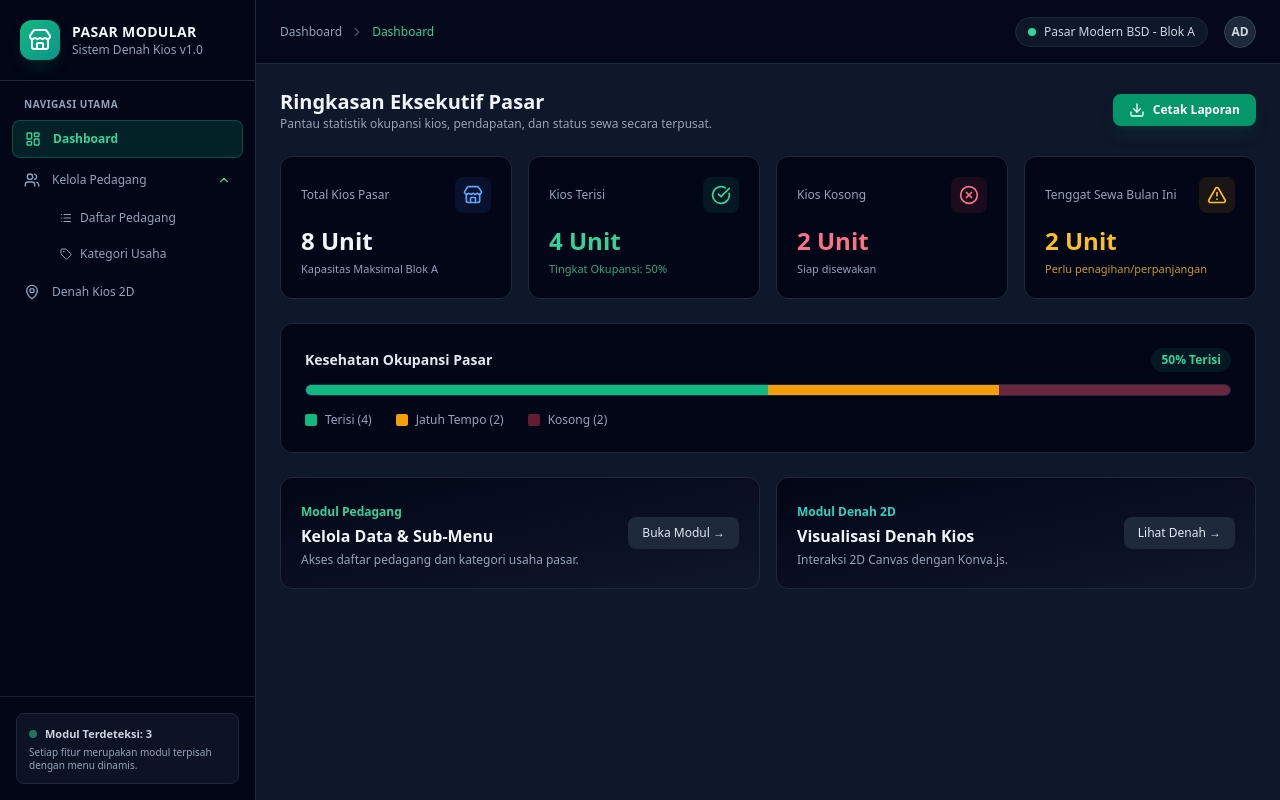
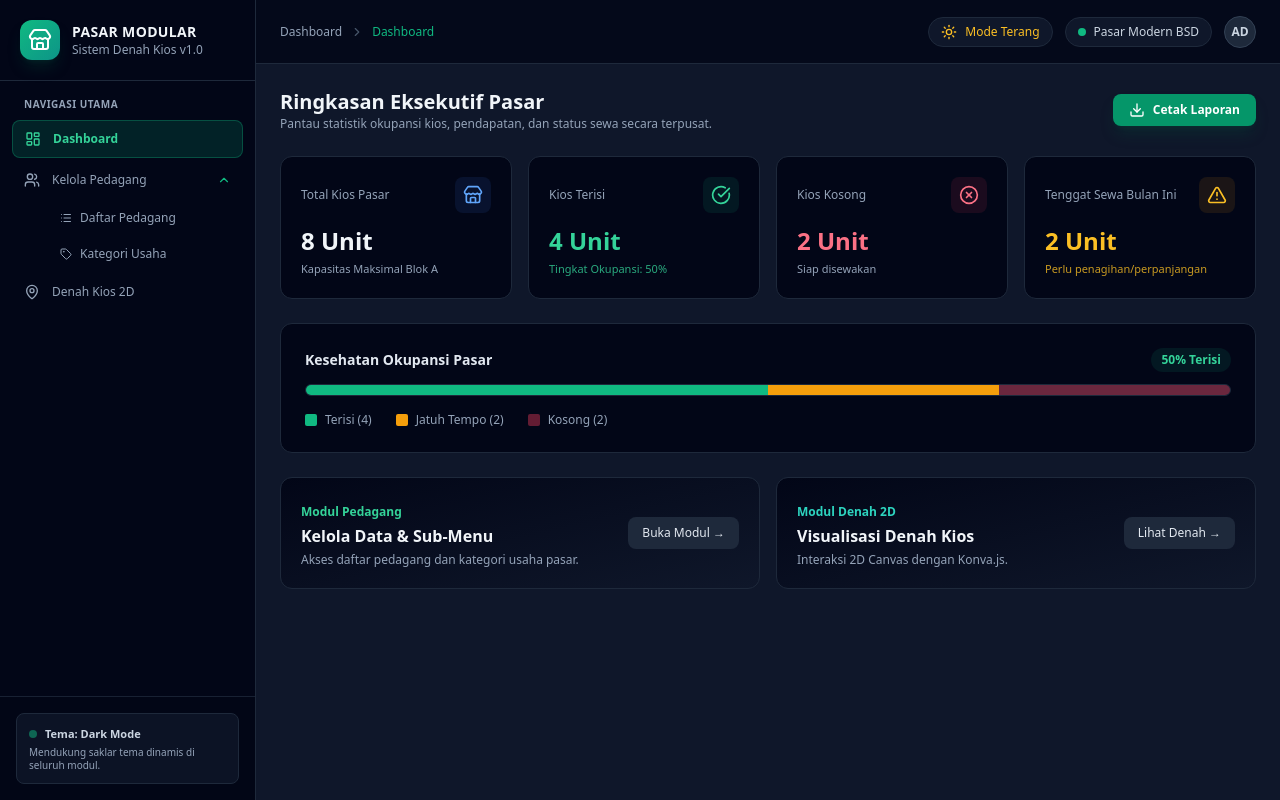
Before and after one commit to ffalhaq-a/kios-pasar, a website built with Vite: page index.html in a window 1280 px wide. Built offline with nearby package versions, Linux system fonts and the light colour scheme.

Commit message:
Feat: Tambahkan saklar mode gelap/terang (Dark/Light theme toggle)

```diff
--- a/src/main.js
+++ b/src/main.js
@@ -1,16 +1,19 @@
 import { registry } from './shell/ModuleRegistry.js';
 import { renderSidebar } from './shell/Sidebar.js';
 import { renderHeader } from './shell/Header.js';
+import { themeManager } from './shell/ThemeManager.js';
 
 import { DashboardModule } from './modules/dashboard/index.js';
 import { PedagangModule } from './modules/pedagang/index.js';
 import { DenahModule } from './modules/denah/index.js';
 
-// Global helper for navigation
 window._navigate = (path) => registry.navigate(path);
 
 function initApp() {
   const appContainer = document.getElementById('app');
+
+  // Inisialisasi tema (Gelap/Terang)
+  themeManager.init();
 
   // 1. Register Modules
   registry.registerModule(DashboardModule);
@@ -20,9 +23,9 @@ function initApp() {
   // 2. Render Base Shell Layout
   appContainer.innerHTML = `
     <div id="sidebar-container" class="h-full"></div>
-    <div class="flex-1 flex flex-col h-full bg-slate-900 overflow-hidden">
+    <div class="flex-1 flex flex-col h-full overflow-hidden">
       <div id="header-container"></div>
-      <main id="content-container" class="flex-1 overflow-hidden relative bg-slate-900">
+      <main id="content-container" class="flex-1 overflow-hidden relative">
         <!-- Module Views render here -->
       </main>
     </div>
@@ -32,7 +35,7 @@ function initApp() {
   const headerContainer = document.getElementById('header-container');
   const contentContainer = document.getElementById('content-container');
 
-  // 3. Render function when route changes
+  // 3. Render function when route or theme changes
   function updateUI() {
     renderSidebar(sidebarContainer);
     renderHeader(headerContainer);
@@ -50,14 +53,14 @@ function initApp() {
       `;
     }
 
-    // Refresh Lucide Icons
     if (window.lucide) {
       window.lucide.createIcons();
     }
   }
 
-  // Subscribe to registry state changes
+  // Subscribe to navigation & theme state changes
   registry.subscribe(updateUI);
+  themeManager.subscribe(() => updateUI());
 
   // Initial render
   updateUI();
--- a/src/shell/Header.js
+++ b/src/shell/Header.js
@@ -1,4 +1,5 @@
 import { registry } from './ModuleRegistry.js';
+import { themeManager } from './ThemeManager.js';
 
 export function renderHeader(container) {
   const route = registry.getCurrentRoute();
@@ -11,27 +12,63 @@ export function renderHeader(container) {
     category = route.module.title;
   }
 
+  const isDark = themeManager.isDark();
+
   container.innerHTML = `
-    <header class="h-16 bg-slate-950/80 backdrop-blur border-b border-slate-800 px-6 flex items-center justify-between shrink-0">
+    <header class="h-16 border-b transition-colors duration-200 px-6 flex items-center justify-between shrink-0 ${
+      isDark
+        ? 'bg-slate-950/80 border-slate-800 text-slate-100'
+        : 'bg-white/90 border-slate-200 text-slate-800 shadow-sm'
+    }">
       <div class="flex items-center gap-3">
-        <div class="flex items-center text-xs text-slate-400 gap-2">
+        <div class="flex items-center text-xs gap-2 ${isDark ? 'text-slate-400' : 'text-slate-500'}">
           <span>${category}</span>
-          <i data-lucide="chevron-right" class="w-3.5 h-3.5 text-slate-600"></i>
-          <span class="text-emerald-400 font-medium">${title}</span>
+          <i data-lucide="chevron-right" class="w-3.5 h-3.5 ${isDark ? 'text-slate-600' : 'text-slate-400'}"></i>
+          <span class="text-emerald-500 font-medium">${title}</span>
         </div>
       </div>
 
-      <!-- Quick Actions / User Info -->
-      <div class="flex items-center gap-4">
-        <div class="flex items-center gap-2 bg-slate-900 border border-slate-800 px-3 py-1.5 rounded-full text-xs text-slate-300">
-          <span class="w-2 h-2 rounded-full bg-emerald-400"></span>
-          <span>Pasar Modern BSD - Blok A</span>
+      <!-- Quick Actions / User Info / Theme Toggle -->
+      <div class="flex items-center gap-3">
+        <!-- Tombol Dark/Light Mode -->
+        <button
+          id="theme-toggle-btn"
+          title="Ganti Mode Tema (Gelap / Terang)"
+          class="flex items-center gap-2 px-3 py-1.5 rounded-full text-xs font-medium border transition-all ${
+            isDark
+              ? 'bg-slate-900 border-slate-800 text-amber-400 hover:bg-slate-800'
+              : 'bg-slate-100 border-slate-300 text-slate-700 hover:bg-slate-200'
+          }"
+        >
+          <i data-lucide="${isDark ? 'sun' : 'moon'}" class="w-4 h-4"></i>
+          <span class="hidden sm:inline">${isDark ? 'Mode Terang' : 'Mode Gelap'}</span>
+        </button>
+
+        <div class="flex items-center gap-2 px-3 py-1.5 rounded-full text-xs border ${
+          isDark
+            ? 'bg-slate-900 border-slate-800 text-slate-300'
+            : 'bg-slate-100 border-slate-200 text-slate-700'
+        }">
+          <span class="w-2 h-2 rounded-full bg-emerald-500"></span>
+          <span>Pasar Modern BSD</span>
         </div>
 
-        <div class="w-8 h-8 rounded-full bg-slate-800 border border-slate-700 flex items-center justify-center text-slate-300 text-xs font-semibold">
+        <div class="w-8 h-8 rounded-full flex items-center justify-center text-xs font-semibold ${
+          isDark
+            ? 'bg-slate-800 border border-slate-700 text-slate-300'
+            : 'bg-slate-200 border border-slate-300 text-slate-700'
+        }">
           AD
         </div>
       </div>
     </header>
   `;
+
+  // Listener tombol toggle tema
+  const themeBtn = container.querySelector('#theme-toggle-btn');
+  if (themeBtn) {
+    themeBtn.addEventListener('click', () => {
+      themeManager.toggleTheme();
+    });
+  }
 }
--- a/src/shell/Sidebar.js
+++ b/src/shell/Sidebar.js
@@ -1,31 +1,36 @@
 import { registry } from './ModuleRegistry.js';
+import { themeManager } from './ThemeManager.js';
 
 export function renderSidebar(container) {
   const modules = registry.getModules();
   const currentPath = registry.currentPath;
+  const isDark = themeManager.isDark();
 
-  // Track expanded state for submenus
   if (!window._expandedMenus) {
-    window._expandedMenus = new Set(['pedagang']); // default open
+    window._expandedMenus = new Set(['pedagang']);
   }
 
   let html = `
-    <aside class="w-64 bg-slate-950 border-r border-slate-800 flex flex-col justify-between shrink-0 h-full">
+    <aside class="w-64 border-r flex flex-col justify-between shrink-0 h-full transition-colors duration-200 ${
+      isDark
+        ? 'bg-slate-950 border-slate-800 text-slate-100'
+        : 'bg-white border-slate-200 text-slate-800 shadow-sm'
+    }">
       <!-- App Header / Logo -->
       <div>
-        <div class="p-5 border-b border-slate-800 flex items-center gap-3">
+        <div class="p-5 border-b flex items-center gap-3 ${isDark ? 'border-slate-800' : 'border-slate-200'}">
           <div class="w-10 h-10 rounded-xl bg-gradient-to-br from-emerald-500 to-teal-600 flex items-center justify-center text-white shadow-lg shadow-emerald-900/30">
             <i data-lucide="store" class="w-6 h-6"></i>
           </div>
           <div>
-            <h1 class="font-bold text-sm text-slate-100 tracking-wide">PASAR MODULAR</h1>
-            <p class="text-xs text-slate-400">Sistem Denah Kios v1.0</p>
+            <h1 class="font-bold text-sm tracking-wide ${isDark ? 'text-slate-100' : 'text-slate-900'}">PASAR MODULAR</h1>
+            <p class="text-xs ${isDark ? 'text-slate-400' : 'text-slate-500'}">Sistem Denah Kios v1.0</p>
           </div>
         </div>
 
         <!-- Navigation Section -->
         <div class="px-3 py-4">
-          <p class="text-[10px] font-semibold tracking-wider text-slate-400 uppercase px-3 mb-2">Navigasi Utama</p>
+          <p class="text-[10px] font-semibold tracking-wider uppercase px-3 mb-2 ${isDark ? 'text-slate-400' : 'text-slate-400'}">Navigasi Utama</p>
           <nav class="space-y-1">
   `;
 
@@ -37,14 +42,13 @@ export function renderSidebar(container) {
       const isExpanded = window._expandedMenus.has(mod.id);
 
       if (!hasSubmenu) {
-        // Direct single menu
         html += `
           <button
             data-path="${menu.path}"
             class="nav-btn w-full flex items-center gap-3 px-3 py-2.5 rounded-lg text-xs font-medium transition-all ${
               isActive
-                ? 'bg-emerald-600/20 text-emerald-400 border border-emerald-500/30 font-semibold'
-                : 'text-slate-400 hover:text-slate-200 hover:bg-slate-900'
+                ? (isDark ? 'bg-emerald-600/20 text-emerald-400 border border-emerald-500/30 font-semibold' : 'bg-emerald-50 text-emerald-700 border border-emerald-200 font-semibold')
+                : (isDark ? 'text-slate-400 hover:text-slate-200 hover:bg-slate-900' : 'text-slate-600 hover:text-slate-900 hover:bg-slate-100')
             }"
           >
             <i data-lucide="${menu.icon || mod.icon || 'circle'}" class="w-4 h-4 shrink-0"></i>
@@ -52,22 +56,21 @@ export function renderSidebar(container) {
           </button>
         `;
       } else {
-        // Menu with sub-menu
         html += `
           <div class="space-y-1">
             <button
               data-toggle="${mod.id}"
               class="submenu-toggle-btn w-full flex items-center justify-between px-3 py-2.5 rounded-lg text-xs font-medium transition-all ${
                 isActive
-                  ? 'text-emerald-400 bg-slate-900/60 font-semibold'
-                  : 'text-slate-400 hover:text-slate-200 hover:bg-slate-900'
+                  ? (isDark ? 'text-emerald-400 bg-slate-900/60 font-semibold' : 'text-emerald-700 bg-slate-100 font-semibold')
+                  : (isDark ? 'text-slate-400 hover:text-slate-200 hover:bg-slate-900' : 'text-slate-600 hover:text-slate-900 hover:bg-slate-100')
               }"
             >
               <div class="flex items-center gap-3">
                 <i data-lucide="${menu.icon || mod.icon || 'folder'}" class="w-4 h-4 shrink-0"></i>
                 <span>${menu.label}</span>
               </div>
-              <i data-lucide="chevron-down" class="w-3.5 h-3.5 transition-transform duration-200 ${isExpanded ? 'rotate-180 text-emerald-400' : 'text-slate-400'}"></i>
+              <i data-lucide="chevron-down" class="w-3.5 h-3.5 transition-transform duration-200 ${isExpanded ? 'rotate-180 text-emerald-500' : 'text-slate-400'}"></i>
             </button>
 
             <!-- Submenu Items -->
@@ -81,8 +84,8 @@ export function renderSidebar(container) {
               data-path="${sub.path}"
               class="nav-btn w-full flex items-center gap-2 px-3 py-2 rounded-md text-xs font-medium transition-all ${
                 isSubActive
-                  ? 'bg-emerald-500/20 text-emerald-400 border-l-2 border-emerald-400 font-semibold pl-3'
-                  : 'text-slate-400 hover:text-slate-200 hover:bg-slate-900/50'
+                  ? (isDark ? 'bg-emerald-500/20 text-emerald-400 border-l-2 border-emerald-400 font-semibold' : 'bg-emerald-100/70 text-emerald-800 border-l-2 border-emerald-600 font-semibold')
+                  : (isDark ? 'text-slate-400 hover:text-slate-200 hover:bg-slate-900/50' : 'text-slate-500 hover:text-slate-800 hover:bg-slate-100')
               }"
             >
               <i data-lucide="${sub.icon || 'minus'}" class="w-3 h-3"></i>
@@ -104,14 +107,14 @@ export function renderSidebar(container) {
         </div>
       </div>
 
-      <!-- Footer Info / Architecture status -->
-      <div class="p-4 border-t border-slate-800/80 bg-slate-950/50">
-        <div class="bg-slate-900/80 rounded-lg p-3 border border-slate-800">
+      <!-- Footer Info -->
+      <div class="p-4 border-t ${isDark ? 'border-slate-800/80 bg-slate-950/50' : 'border-slate-200 bg-slate-50'}">
+        <div class="rounded-lg p-3 border ${isDark ? 'bg-slate-900/80 border-slate-800' : 'bg-white border-slate-200'}">
           <div class="flex items-center gap-2 mb-1">
-            <span class="w-2 h-2 rounded-full bg-emerald-400 animate-pulse"></span>
-            <span class="text-[11px] font-semibold text-slate-300">Modul Terdeteksi: ${modules.length}</span>
+            <span class="w-2 h-2 rounded-full bg-emerald-500 animate-pulse"></span>
+            <span class="text-[11px] font-semibold ${isDark ? 'text-slate-300' : 'text-slate-700'}">Tema: ${isDark ? 'Dark Mode' : 'Light Mode'}</span>
           </div>
-          <p class="text-[10px] text-slate-400 leading-tight">Setiap fitur merupakan modul terpisah dengan menu dinamis.</p>
+          <p class="text-[10px] ${isDark ? 'text-slate-400' : 'text-slate-500'} leading-tight">Mendukung saklar tema dinamis di seluruh modul.</p>
         </div>
       </div>
     </aside>
@@ -119,17 +122,15 @@ export function renderSidebar(container) {
 
   container.innerHTML = html;
 
-  // Add click handlers for navigation
   container.querySelectorAll('.nav-btn').forEach(btn => {
-    btn.addEventListener('click', (e) => {
+    btn.addEventListener('click', () => {
       const path = btn.getAttribute('data-path');
       if (path) registry.navigate(path);
     });
   });
 
-  // Add click handlers for submenu toggles
   container.querySelectorAll('.submenu-toggle-btn').forEach(btn => {
-    btn.addEventListener('click', (e) => {
+    btn.addEventListener('click', () => {
       const modId = btn.getAttribute('data-toggle');
       if (window._expandedMenus.has(modId)) {
         window._expandedMenus.delete(modId);
--- /dev/null
+++ b/src/shell/ThemeManager.js
@@ -0,0 +1,57 @@
+/**
+ * ThemeManager - Pengelola Mode Gelap (Dark) dan Terang (Light).
+ * Menyimpan preferensi pengguna di localStorage dan menerapkan class pada <html>.
+ */
+class ThemeManager {
+  constructor() {
+    // 1. Baca tema tersimpan di localStorage, default ke 'dark'
+    this.theme = localStorage.getItem('theme') || 'dark';
+    this.listeners = [];
+  }
+
+  init() {
+    this.applyTheme();
+  }
+
+  /**
+   * Mengubah tema dari Dark -> Light atau sebaliknya
+   */
+  toggleTheme() {
+    this.theme = this.theme === 'dark' ? 'light' : 'dark';
+    localStorage.setItem('theme', this.theme);
+    this.applyTheme();
+    this.notify();
+  }
+
+  isDark() {
+    return this.theme === 'dark';
+  }
+
+  /**
+   * Menerapkan class CSS pada elemen <html> dan <body>
+   */
+  applyTheme() {
+    const htmlEl = document.documentElement;
+    const bodyEl = document.body;
+
+    if (this.theme === 'dark') {
+      htmlEl.classList.add('dark');
+      bodyEl.classList.remove('bg-slate-100', 'text-slate-900');
+      bodyEl.classList.add('bg-slate-900', 'text-slate-100');
+    } else {
+      htmlEl.classList.remove('dark');
+      bodyEl.classList.remove('bg-slate-900', 'text-slate-100');
+      bodyEl.classList.add('bg-slate-100', 'text-slate-900');
+    }
+  }
+
+  subscribe(listener) {
+    this.listeners.push(listener);
+  }
+
+  notify() {
+    this.listeners.forEach(fn => fn(this.theme));
+  }
+}
+
+export const themeManager = new ThemeManager();
--- a/src/styles/main.css
+++ b/src/styles/main.css
@@ -1,21 +1,25 @@
-/* Custom scrollbar and utilities for Pasar Kios Modular */
+/* Custom scrollbar & theme transition styles */
+* {
+  transition: background-color 0.2s ease, border-color 0.2s ease, color 0.2s ease;
+}
+
 ::-webkit-scrollbar {
   width: 6px;
   height: 6px;
 }
 ::-webkit-scrollbar-track {
-  background: #0f172a;
+  background: transparent;
 }
 ::-webkit-scrollbar-thumb {
-  background: #334155;
+  background: #475569;
   border-radius: 4px;
 }
 ::-webkit-scrollbar-thumb:hover {
-  background: #475569;
+  background: #64748b;
 }
 
 .konvajs-content {
   border-radius: 0.5rem;
   overflow: hidden;
-  box-shadow: inset 0 2px 4px 0 rgba(0, 0, 0, 0.2);
+  box-shadow: inset 0 2px 4px 0 rgba(0, 0, 0, 0.1);
 }
```
